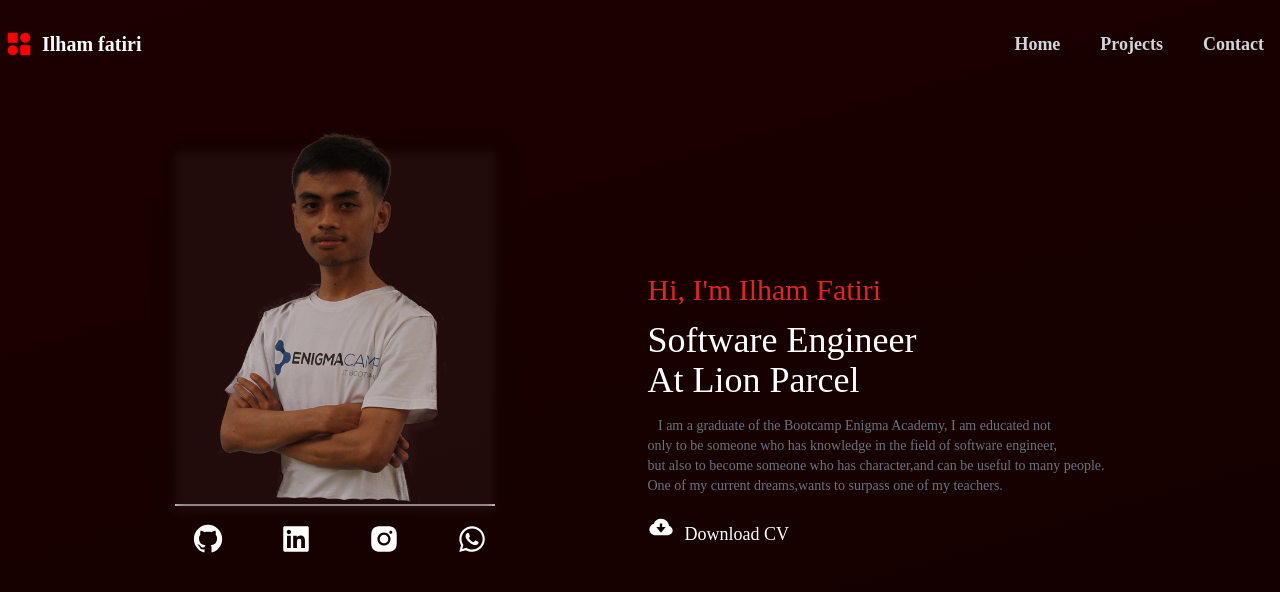
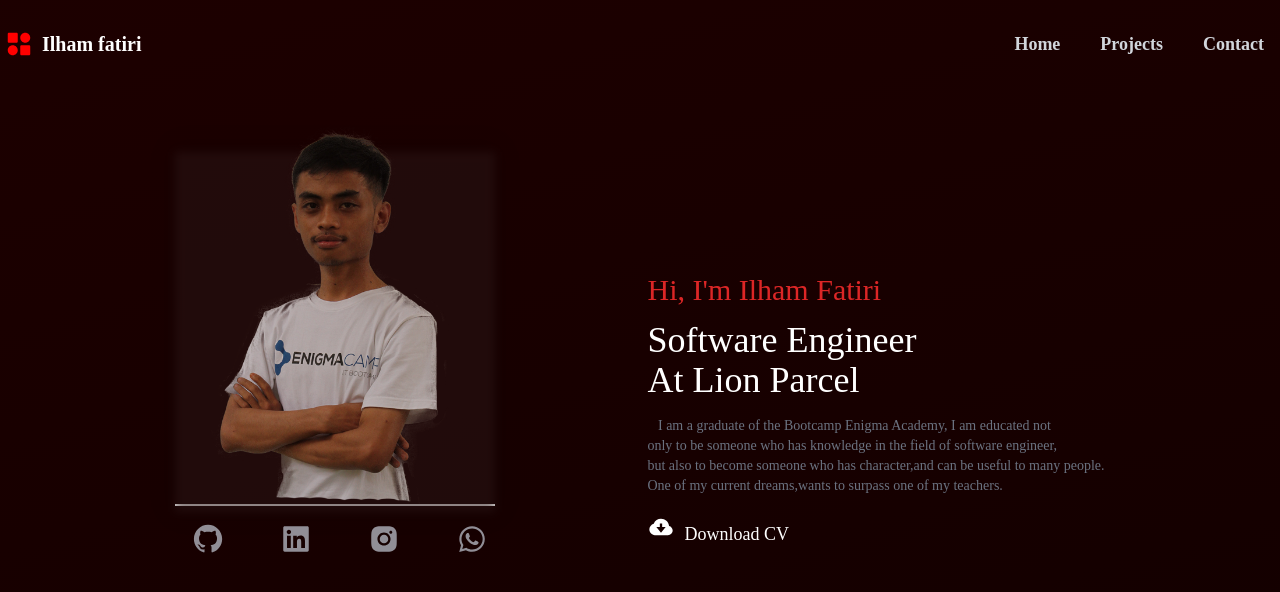
Before and after one commit to Fatiri/portofolio, a Vue app: page / in a window 1280 px wide. Shown: the top 592 px of the page. Built offline with nearby package versions, Linux system fonts and the light colour scheme.

Commit message:
change color icon sosmed

```diff
--- a/src/assets/svg/index.vue
+++ b/src/assets/svg/index.vue
@@ -42,7 +42,7 @@
     <svg
       v-if="name === 'linkedin'"
       xmlns="http://www.w3.org/2000/svg"
-      fill="white"
+      fill="#918e96"
       :width="width"
       :height="height"
       viewBox="0 0 24 24"
@@ -54,7 +54,7 @@
     <svg
       v-if="name === 'instagram'"
       xmlns="http://www.w3.org/2000/svg"
-      fill="white"
+      fill="#918e96"
       :width="width"
       :height="height"
       viewBox="0 0 24 24"
@@ -67,7 +67,7 @@
     <svg
       v-if="name === 'github'"
       xmlns="http://www.w3.org/2000/svg"
-      fill="white"
+      fill="#918e96"
       :width="width"
       :height="height"
       viewBox="0 0 24 24"
@@ -81,7 +81,7 @@
     <svg
       v-if="name === 'whatsup'"
       xmlns="http://www.w3.org/2000/svg"
-      fill="white"
+      fill="#918e96"
       :width="width"
       :height="height"
       viewBox="0 0 24 24"
```
